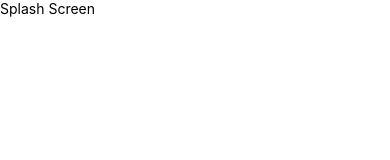
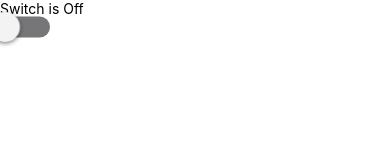
Before and after one commit to farzeen-ali/React-Native-Full-Course-2024-The-Techzeen, a React Native app: screen / in a window 390 px wide. Shown: the top 160 px of the page. Built offline with nearby package versions, Linux system fonts and the light colour scheme.

Commit message:
Switch UI Component

```diff
--- a/App.jsx
+++ b/App.jsx
@@ -245,16 +245,17 @@
 
 // export default App;
 
-import { View, Text } from 'react-native';
+import { View } from 'react-native';
 import React, { useEffect } from 'react';
 import SplashScreen from 'react-native-splash-screen';
+import SwitchUI from './src/components/SwitchUI';
 const App = () => {
   useEffect(() => {
     SplashScreen.hide();
   }, []);
   return (
-    <View>
-      <Text className="text-center text-3xl">Splash Screen</Text>
+    <View className="flex-1">
+      <SwitchUI />
     </View>
   );
 };
--- /dev/null
+++ b/src/components/SwitchUI.jsx
@@ -0,0 +1,23 @@
+/* eslint-disable prettier/prettier */
+import { View, Text, Switch } from 'react-native';
+import React, { useState } from 'react';
+
+const SwitchUI = () => {
+    const [isEnabled, setIsEnabled] = useState(false);
+    const toggleSwitch = () => setIsEnabled(previousState => !previousState);
+  return (
+    <View className={`flex-1 justify-center items-center ${isEnabled ? 'bg-black' : 'bg-white'}`}>
+      <Text className={`text-lg mb-4 ${isEnabled ? 'text-white' : 'text-black'}`}>Switch is {isEnabled ? 'On' : 'Off'}</Text>
+      <Switch
+        trackColor={{ false: '#767577', true: '#81b0ff'}}
+        thumbColor={isEnabled ? '#f5dd4b' : '#f4f3f4'}
+        ios_backgroundColor="#3e3e3e"
+        onValueChange={toggleSwitch}
+        value={isEnabled}
+        style={{transform : [{ scaleX : 1.5}, {scaleY: 1.5}]}}
+      />
+    </View>
+  );
+};
+
+export default SwitchUI;
```
